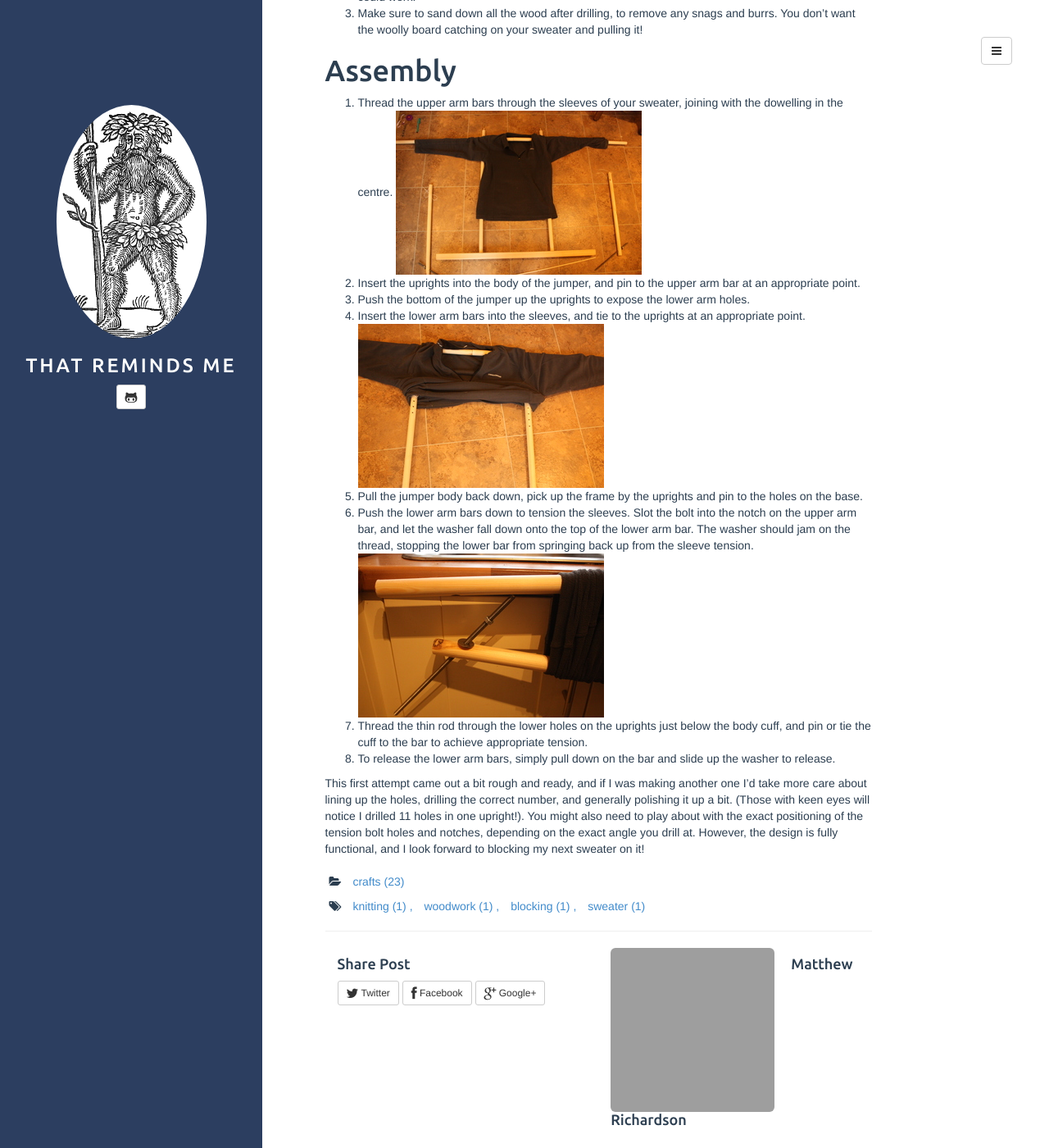
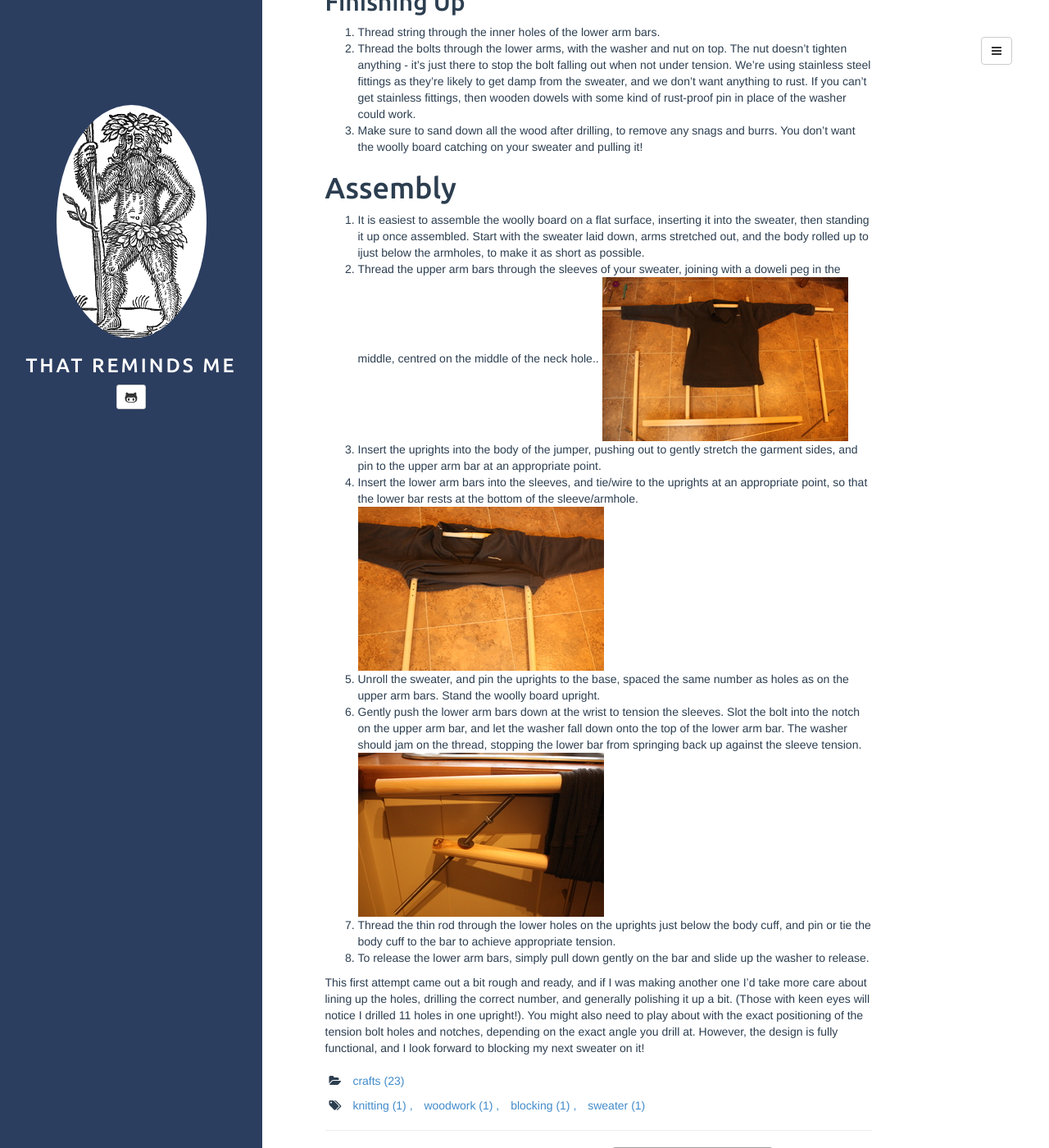
Before and after one commit to mrichar1/thatremindsme, a Jekyll site: the page built from _posts/2016-12-09-Making a Woolly Board.md, in a window 1280 px wide and 1400 px high, scrolled down 2118 px. Shown: the whole window at 82% size. Built offline with Jekyll 4.4.1, drawn with Linux system fonts in a browser that asks for light colours; some of the changed text lies outside the part shown; grey boxes are pictures that could not be loaded.

Commit message:
Improve woolly board instructions.

```diff
--- a/_posts/2016-12-09-Making a Woolly Board.md
+++ b/_posts/2016-12-09-Making a Woolly Board.md
@@ -16,18 +16,23 @@ I subsequently discovered that you can get such a thing as a woolly board or swe
 [![Materials]({{ site.BASE_PATH }}/assets/media/images/2016/12/woolly_board_materials-300x200.jpg)]({{ site.BASE_PATH }}/assets/media/images/2016/12/woolly_board_materials.jpg)
 
 * 6 rods (broom handles or equivalent will do): 90cm long, 25mm in diameter - for uprights and lower and upper arm bars.
-* 9 dowelling pieces:  5cm long, 6mm diameter - to make dowel pegs.
 * 1 dowelling piece:  90cm long, 6mm diameter  - to make the bottom bar to pin the sweater body cuff to.
-*1 piece of scrap wood - at least 90cm long, and 3cm thick, of any width, to make a base/stand.
-* 2 long (25cm or more) stainless steel M6 bolts or threaded rods. (M8 will also do, but you'll need an 8mm drill bit too).
+* 1 piece of scrap wood - at least 90cm long, and 3cm thick, of any width, to make a base/stand.
+* 2 long (25cm or more) stainless steel M6 (6mm) bolts or threaded rods.
+* 5 pieces metal rod:  each 5cm long, 6mm diameter - for dowel pegs. You should have spare 6mm threaded rod or bolts which can be cut down to length with a hacksaw.
 * 2 washers to fit thread (also stainless steel).
 * 2 nuts to fit thread (also stainless steel).
-* String
+* String or flexible wire.
 
 You will also need a drill with 6 and 7mm wood drill bits.
 
 
 # Instructions
+
+## Preparation
+
+1. Sand the end of the rods well, taking off the corners entirely, to prevent catching on the knitted item later.
+2. Prepare the metal rod by cutting into 5cm pieces with a hacksaw.
 
 ## Uprights
 
@@ -40,7 +45,6 @@ You will also need a drill with 6 and 7mm wood drill bits.
 1. Take 2 of the 90cm rods, drill a 6mm diameter, 2.5cm deep hole into one end of each rod. Insert a dowel peg into one of the ends. This allows these rods to be pinned together.
 2. On the side of each rod, starting at the 'join' end, drill 10 6mm diameter holes, centred 2.5cm apart, starting 10cm out from the join end. This is for the uprights to connect to.
 3. Drill 3 or 4 7mm dimples, 5cm apart starting at the outer end of each bar, on the same side as the upright holes. This is to slot the tension bolt into.
-
 
 ## Base
 
@@ -59,19 +63,18 @@ You will also need a drill with 6 and 7mm wood drill bits.
 We're using stainless steel fittings as they're likely to get damp from the sweater, and we don't want anything to rust. If you can't get stainless fittings, then wooden dowels with some kind of rust-proof pin in place of the washer could work.
 3. Make sure to sand down all the wood after drilling, to remove any snags and burrs. You don't want the woolly board catching on your sweater and pulling it!
 
-
 # Assembly
 
-1. Thread the upper arm bars through the sleeves of your sweater, joining with the dowelling in the centre.
+1. It is easiest to assemble the woolly board on a flat surface, inserting it into the sweater, then standing it up once assembled. Start with the sweater laid down, arms stretched out, and the body rolled up to ijust below the armholes, to make it as short as possible.
+2. Thread the upper arm bars through the sleeves of your sweater, joining with a doweli peg in the middle, centred on the middle of the neck hole..
 [![Upper arm bar]({{ site.BASE_PATH }}/assets/media/images/2016/12/woolly_board_upper_arm-300x200.jpg)]({{ site.BASE_PATH }}/assets/media/images/2016/12/woolly_board_upper_arm.jpg)
-2. Insert the uprights into the body of the jumper, and pin to the upper arm bar at an appropriate point.
-3. Push the bottom of the jumper up the uprights to expose the lower arm holes.
-4. Insert the lower arm bars into the sleeves, and tie to the uprights at an appropriate point.
+3. Insert the uprights into the body of the jumper, pushing out to gently stretch the garment sides, and pin to the upper arm bar at an appropriate point.
+4. Insert the lower arm bars into the sleeves, and tie/wire to the uprights at an appropriate point, so that the lower bar rests at the bottom of the sleeve/armhole.
 [![Lower arm bar]({{ site.BASE_PATH }}/assets/media/images/2016/12/woolly_board_lower_arm-300x200.jpg)]({{ site.BASE_PATH }}/assets/media/images/2016/12/woolly_board_lower_arm.jpg)
-5. Pull the jumper body back down, pick up the frame by the uprights and pin to the holes on the base.
-6. Push the lower arm bars down to tension the sleeves. Slot the bolt into the notch on the upper arm bar, and let the washer fall down onto the top of the lower arm bar. The washer should jam on the thread, stopping the lower bar from springing back up from the sleeve tension.
+5. Unroll the sweater, and pin the uprights to the base, spaced the same number as holes as on the upper arm bars. Stand the woolly board upright.
+6. Gently push the lower arm bars down at the wrist to tension the sleeves. Slot the bolt into the notch on the upper arm bar, and let the washer fall down onto the top of the lower arm bar. The washer should jam on the thread, stopping the lower bar from springing back up against the sleeve tension.
 [![Tension Bolt]({{ site.BASE_PATH }}/assets/media/images/2016/12/woolly_board_tension-300x200.jpg)]({{ site.BASE_PATH }}/assets/media/images/2016/12/woolly_board_tension.jpg)
-7. Thread the thin rod through the lower holes on the uprights just below the body cuff, and pin or tie the cuff to the bar to achieve appropriate tension.
-8. To release the lower arm bars, simply pull down on the bar and slide up the washer to release.
+7. Thread the thin rod through the lower holes on the uprights just below the body cuff, and pin or tie the body cuff to the bar to achieve appropriate tension.
+8. To release the lower arm bars, simply pull down gently on the bar and slide up the washer to release.
 
 This first attempt came out a bit rough and ready, and if I was making another one I'd take more care about lining up the holes, drilling the correct number, and generally polishing it up a bit. (Those with keen eyes will notice I drilled 11 holes in one upright!). You might also need to play about with the exact positioning of the tension bolt holes and notches, depending on the exact angle you drill at. However, the design is fully functional, and I look forward to blocking my next sweater on it!
```
